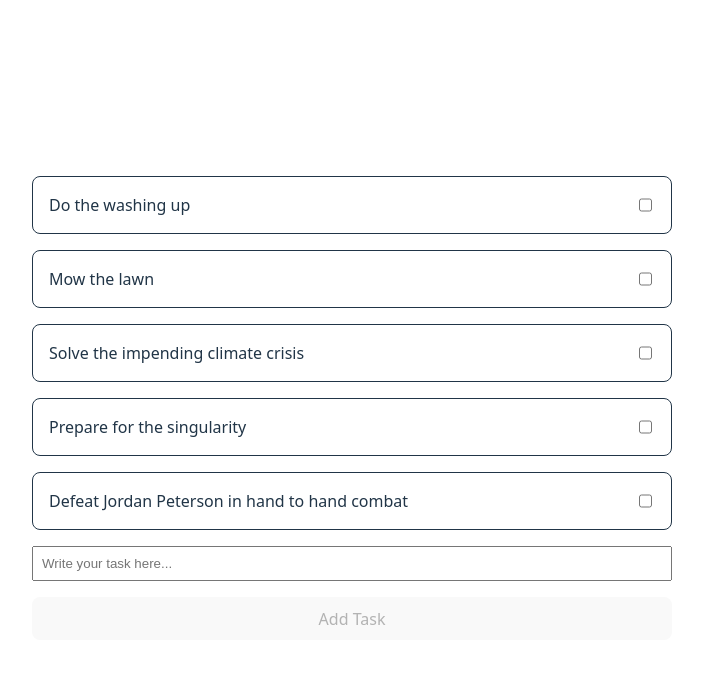
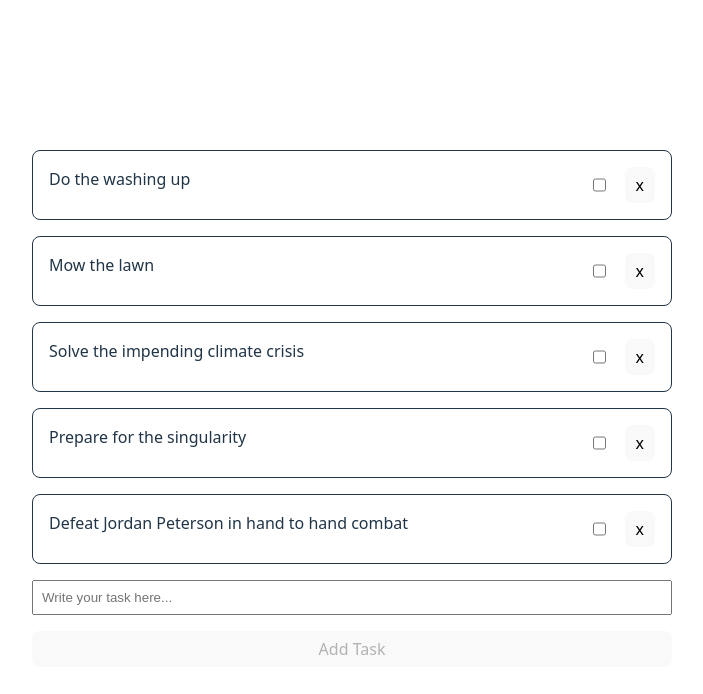
Before and after one commit to jaketysome/react-todo, a React (Vite) app: page / in a window 1280 px wide. Shown: the top 694 px of the page, without its empty margins (288-991 px from the left). Built offline with nearby package versions, Linux system fonts and the light colour scheme.

Commit message:
implements task removal

```diff
--- a/src/App.css
+++ b/src/App.css
@@ -39,6 +39,10 @@
   padding: 1rem;
 }
 
+.todo-item button {
+  margin: 0 0 0 1rem;
+}
+
 .completed {
   background-color: rgba(159, 176, 118, 0.55);
 }
--- a/src/components/todo-item.tsx
+++ b/src/components/todo-item.tsx
@@ -25,6 +25,11 @@
     setTasks(sortByComplete(updatedTasks));
   };
 
+  const handleRemoveTask = () => {
+    const updatedTasks = tasks.filter((_, i) => i !== index);
+    setTasks(updatedTasks);
+  };
+
   return (
     <li className={cn("todo-item", task.isComplete && "completed")}>
       <span className='task-text'>{task.text}</span>
@@ -35,6 +40,9 @@
         checked={task.isComplete}
         onChange={handleOnChange}
       />
+      <button type='button' onClick={handleRemoveTask}>
+        x
+      </button>
     </li>
   );
 }
--- a/src/index.css
+++ b/src/index.css
@@ -38,7 +38,7 @@
 button {
   border-radius: 8px;
   border: 1px solid transparent;
-  padding: 0.6em 1.2em;
+  padding: 6px 10px;
   font-size: 1em;
   font-weight: 500;
   font-family: inherit;
```
